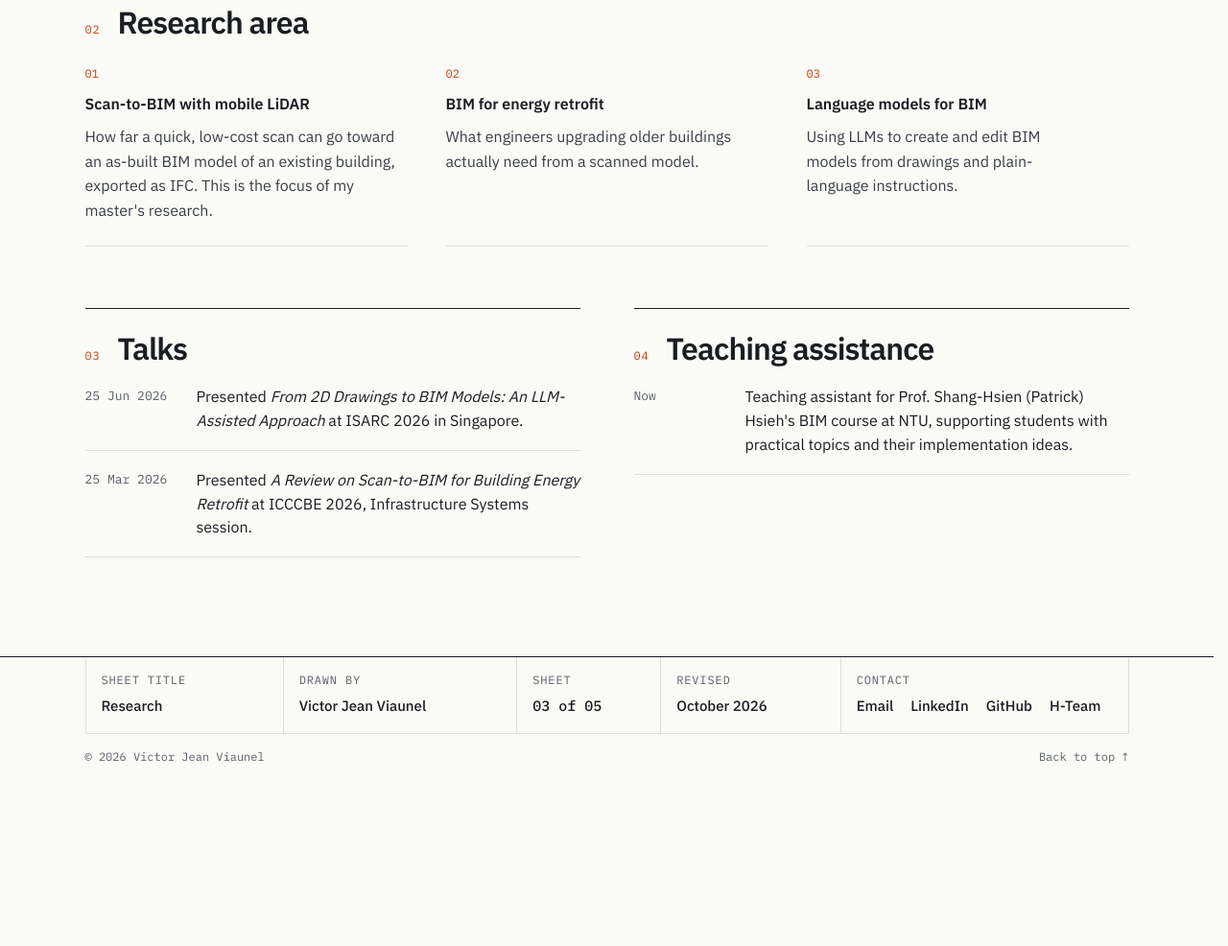
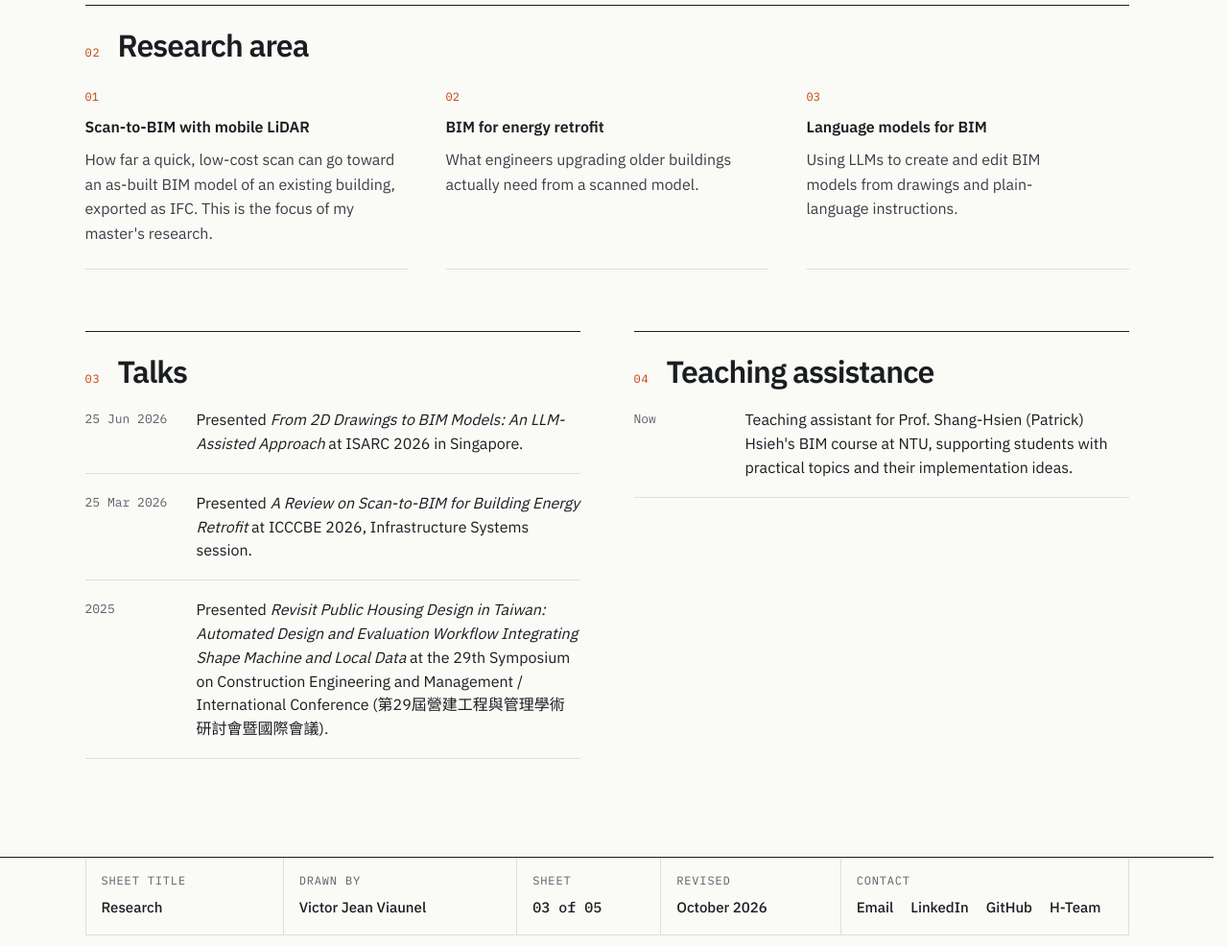
Before and after one commit to JeanViaunel/JeanViaunel.github.io, an Astro site: page /research in a window 1280 px wide. Shown: the part 1727-2713 px from the top of the page at 96% size. Before the commit the page ends 2547 px from the top, so only its background shows below. Built offline with nearby package versions, Linux system fonts and the light colour scheme; Astro itself is replaced by a stand-in of ours.

Commit message:
Public housing paper: add the 29th Symposium venue and talk

```diff
--- a/src/data/publications.ts
+++ b/src/data/publications.ts
@@ -120,11 +120,13 @@
     authorsFull: ['J.-C. Chang', 'C.-T. Yang', 'Jean Viaunel Victor'],
     year: 2025,
     date: '2025',
+    venue: 'The 29th Symposium on Construction Engineering and Management / International Conference (第29屆營建工程與管理學術研討會暨國際會議), 2025',
     summary:
       'An automated workflow that generates public housing designs with Shape Machine and evaluates them against local data.',
     links: [],
-    bibtex: `@misc{chang2025publichousing,
+    bibtex: `@inproceedings{chang2025publichousing,
 	year = 2025,
+	booktitle = {The 29th Symposium on Construction Engineering and Management / International Conference},
 	author = {Chang, J.-C. and Yang, C.-T. and Victor, Jean Viaunel and others},
 	title = {Revisit Public Housing Design in Taiwan: Automated Design and Evaluation Workflow Integrating Shape Machine and Local Data}
 }`,
--- a/src/pages/research.astro
+++ b/src/pages/research.astro
@@ -105,6 +105,10 @@
           <span class="date">25 Mar 2026</span>
           <span class="what">Presented <em>A Review on Scan-to-BIM for Building Energy Retrofit</em> at ICCCBE 2026, Infrastructure Systems session.</span>
         </div>
+        <div class="timeline-row">
+          <span class="date">2025</span>
+          <span class="what">Presented <em>Revisit Public Housing Design in Taiwan: Automated Design and Evaluation Workflow Integrating Shape Machine and Local Data</em> at the 29th Symposium on Construction Engineering and Management / International Conference (<span lang="zh-Hant">第29屆營建工程與管理學術研討會暨國際會議</span>).</span>
+        </div>
       </section>
       <section aria-labelledby="teaching">
         <SectionHead no={4} id="teaching" title="Teaching assistance" />
```
Also changed, not shown: cv/academic-cv.html (+5 -1 lines), 2 other files.
